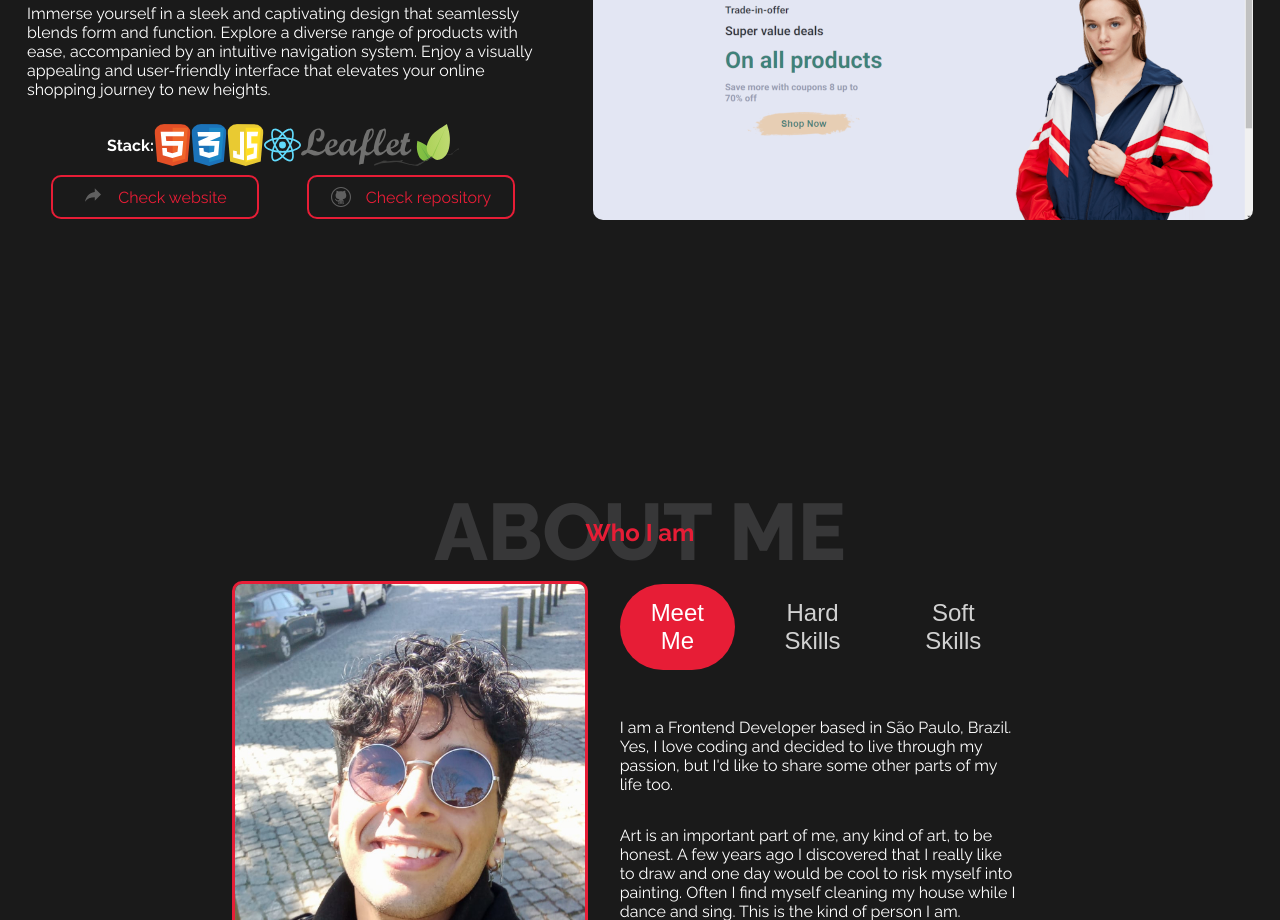
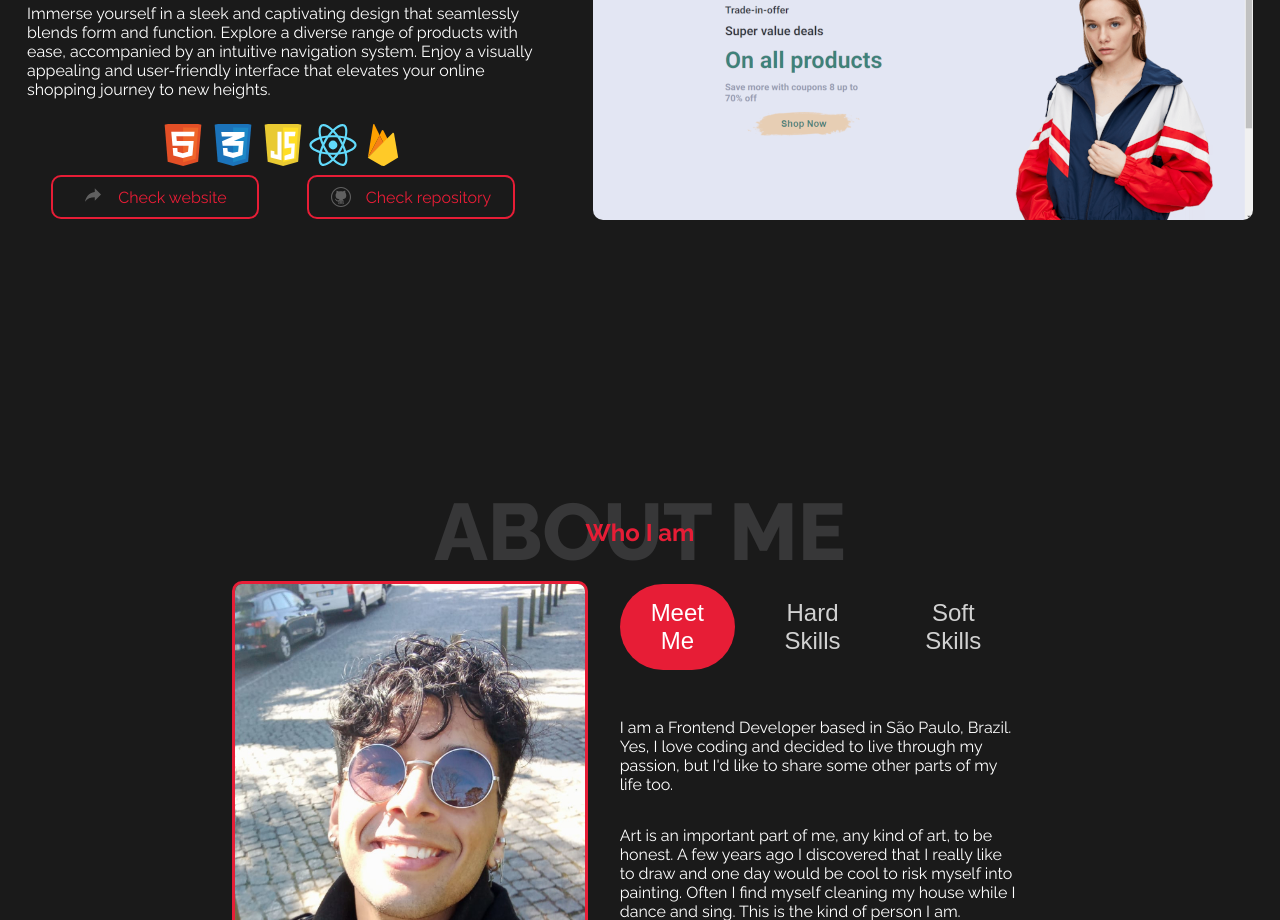
Before and after one commit to LucasBorali/Portfolio, a React (Create React App) app: page / in a window 1280 px wide. Shown: the part 1200-2120 px from the top of the page. Built offline with nearby package versions, Linux system fonts and the light colour scheme.

Commit message:
added firabase skill

```diff
--- a/src/Assets/Constant.js
+++ b/src/Assets/Constant.js
@@ -18,13 +18,14 @@ import teamWork from './team-work.png';
 import adaptability from './adaptability.png';
 import creativity from './creativity.png';
 import criticalThinking from './critical-thinking.png';
+import firebase from './firebase-2.svg'
 
 export const projects = [
   {
     img: caraECommerce,
     repo: 'https://github.com/LucasBorali/cara-e-commerce',
     website: 'https://lucasborali.github.io/cara-e-commerce/',
-    stack: [html, css, js, react, leaflet],
+    stack: [html, css, js, react, firebase],
     title: 'Cara e-commerce',
     description:
       `Immerse yourself in a sleek and captivating design that seamlessly blends form and function. Explore a diverse range of products with ease, accompanied by an intuitive navigation system. Enjoy a visually appealing and user-friendly interface that elevates your online shopping journey to new heights.`,
@@ -69,4 +70,4 @@ export const icons = [
   criticalThinking,
 ];
 
-export const hardSkillIcons = [html, css, js, react, git, responsive];
+export const hardSkillIcons = [html, css, js, react, git, responsive, firebase];
--- a/src/components/AboutMe.jsx
+++ b/src/components/AboutMe.jsx
@@ -119,6 +119,10 @@ const AboutMe = () => {
                   Responsiveness
                   <img src={hardSkillIcons[5]} alt={hardSkillIcons[5]} />
                 </li>
+                <li>
+                  FireBase
+                  <img src={hardSkillIcons[6]} alt={hardSkillIcons[5]} />
+                </li>
               </ul>
             </div>
           ) : (
--- a/src/components/Projects.jsx
+++ b/src/components/Projects.jsx
@@ -37,7 +37,7 @@ const Projects = () => {
           <h2>{selectedProject.title}</h2>
           <p>{selectedProject.description}</p>
           <div className={classes.stack}>
-            <p>Stack:</p>
+
             {selectedProject.stack.map(img => (
               <img key={img} src={img} alt={img} />
             ))}
--- a/src/components/Projects.module.css
+++ b/src/components/Projects.module.css
@@ -91,13 +91,16 @@
 
 .stack {
   display: flex;
+  font-weight: bold;
   align-items: center;
-  font-weight: bold;
   margin: auto;
+  flex-wrap: wrap;
+ justify-content: center;
 }
 
 .stack img {
   height: 42px;
+  width: 50px;
 }
 
 .links {
```
Also changed, not shown: src/Assets/firebase-2.svg (added).
